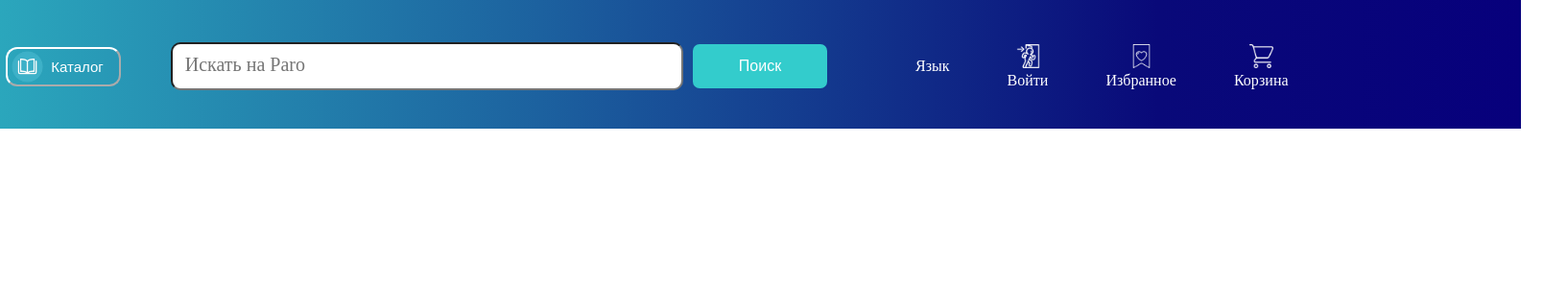
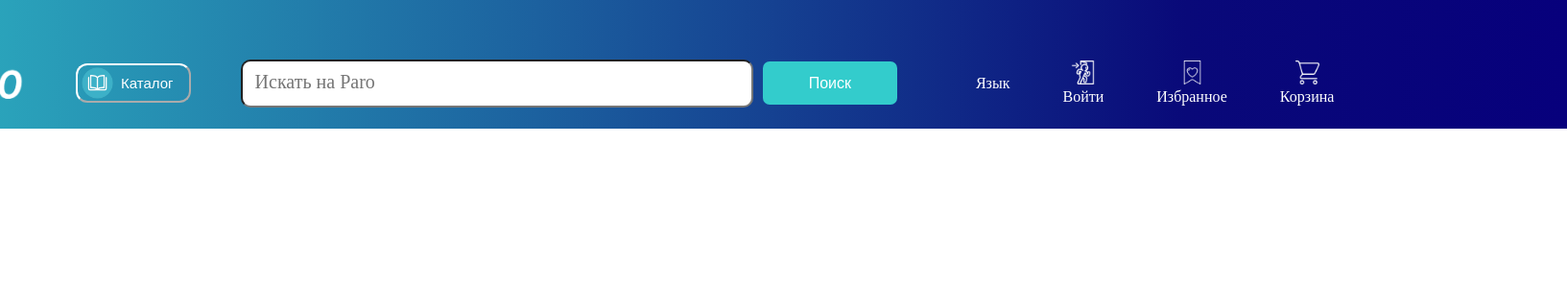
Before and after one commit to zhenya0914/Project1, a Next.js app in the folder project1/: page / in a window 1280 px wide. Shown: the top 300 px of the page at 96% size, 1633 px wide, since content can reach past the window. Built offline with nearby package versions, Linux system fonts and the light colour scheme.

Commit message:
better_header

```diff
--- a/project1/src/styles/header.css
+++ b/project1/src/styles/header.css
@@ -23,11 +23,13 @@
 
 .header_header_left{
     display: flex;
+    align-items: center;
 }
 
 #header_header_left_marketplace_name{
     display: flex;
     align-items: center;
+    text-align: center;
     margin-right: 15px;
 }
 
@@ -87,7 +89,7 @@
 .header_header_right{
     display: flex;
     align-items: center;
-    margin-left: 30px;
+    margin-left: 25px;
     margin-right: 30px;
     color: white;
 }
```
Also changed, not shown: project1/src/header/index.js (+4 -1 lines), project1/src/images/paro.png (added), project1/src/images/paro_white.png (added).
